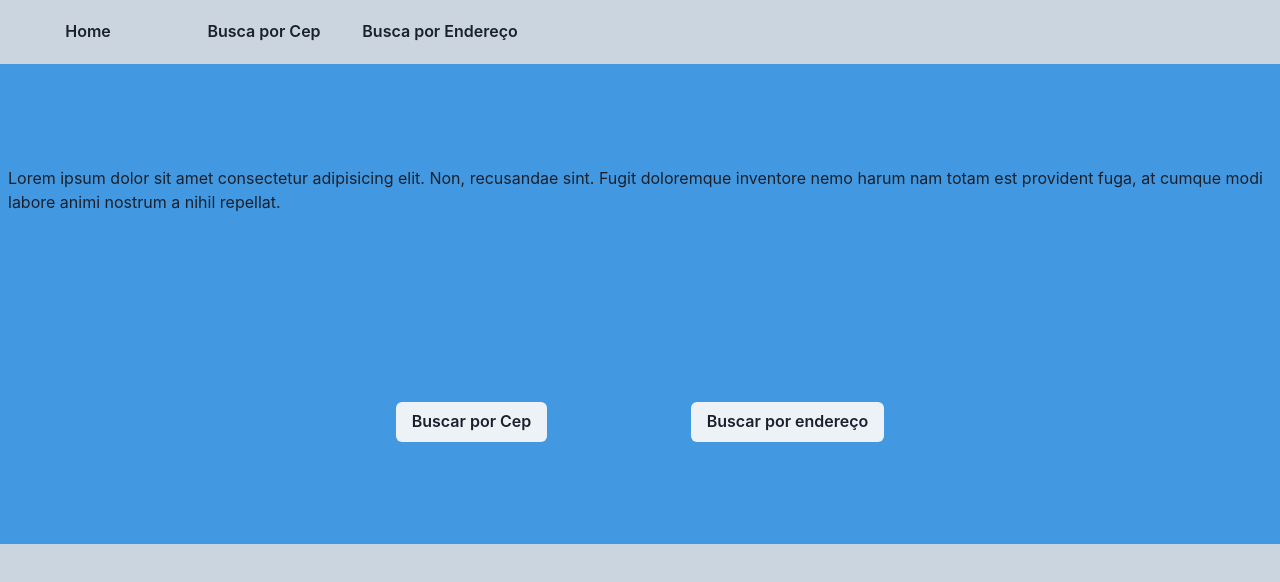
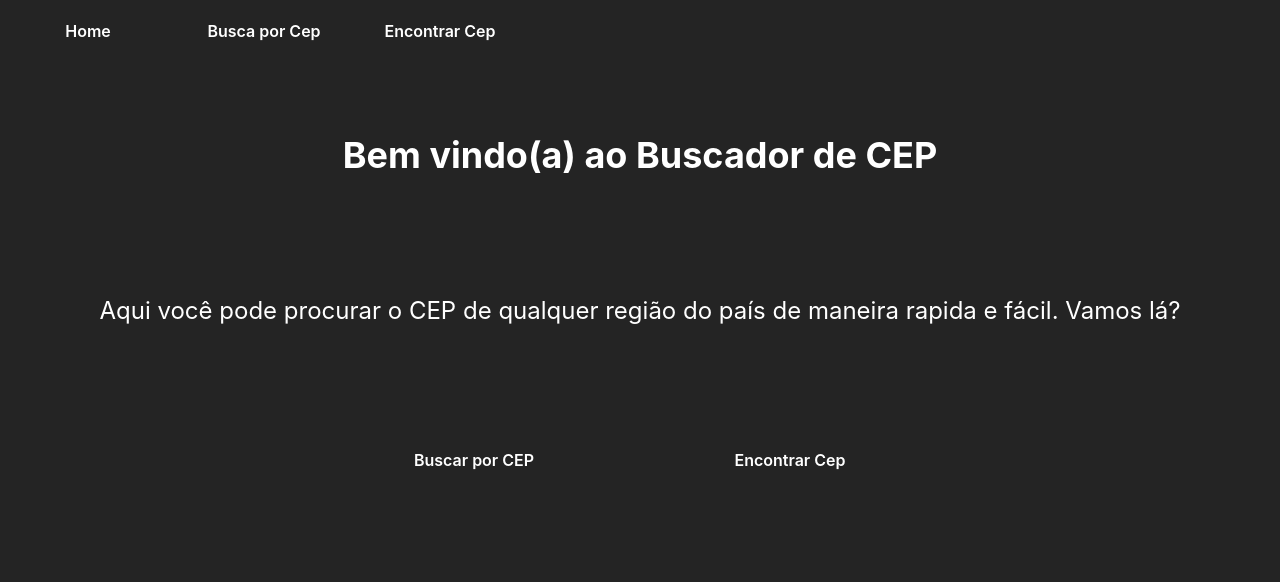
Before and after one commit to uLuccas/searchCep, a React (Create React App) app: page / in a window 1280 px wide. Shown: the top 582 px of the page. Built offline with nearby package versions, Linux system fonts and the light colour scheme.

Commit message:
style home screen

```diff
--- a/src/components/button/index.tsx
+++ b/src/components/button/index.tsx
@@ -1,9 +1,25 @@
 import { Button, Flex, Text } from "@chakra-ui/react";
+import { useNavigate } from "react-router-dom";
 
-export function Butto() {
+interface IButtonProps {
+  title: string;
+  redirect?: string;
+}
+
+export function ButtonCustom({ title, redirect }: IButtonProps) {
+  const navigate = useNavigate();
+
+  const buttonStyle = {
+    bg: "transparent",
+    w: "10rem",
+    mr: "1rem",
+    _hover: { bg: "#1B1B1B" },
+    _active: { bg: "#1B1B1B" },
+  };
+
   return (
-    <Button>
-      <Text>button here</Text>
+    <Button sx={buttonStyle} onClick={() => navigate(`/${redirect}`)}>
+      <Text color={"#fff"} bg={"transparent"} >{title}</Text>
     </Button>
   );
 }
--- a/src/components/header/index.tsx
+++ b/src/components/header/index.tsx
@@ -1,20 +1,28 @@
 import { Button, Flex, Text } from "@chakra-ui/react";
 import { useNavigate } from "react-router-dom";
+import { ButtonCustom } from "../button";
 
 export function Header() {
-  const navigate = useNavigate()
-
+  const navigate = useNavigate();
+  const buttonStyle = {
+    bg: "transparent",
+    w: "10rem",
+    mr: "1rem",
+    _hover: { bg: "#1B1B1B" },
+    _active: { bg: "#1B1B1B" },
+  };
   return (
-    <Flex  w={"100%"} h={"16"} alignItems={"center"} p={"2"}>
-      <Button bg={"transparent"} w={"10rem"} mr={"1rem"} _hover={{bg: "black"}} onClick={()=> navigate("/")}>
-        <Text>Home</Text>
-      </Button>
-      <Button bg={"transparent"} w={"10rem"} mr={"1rem"} onClick={()=> navigate("/search")}>
-        <Text>Busca por Cep</Text>
-      </Button>
-      <Button bg={"transparent"} w={"10rem"} onClick={()=> navigate("/searchAddress")}>
-        <Text>Busca por Endereço</Text>
-      </Button>
+    <Flex
+      w={"100%"}
+      h={"16"}
+      alignItems={"center"}
+      p={"2"}
+      boxShadow={"md"}
+      bg={"#242424"}
+    >
+      <ButtonCustom title="Home" redirect="" />
+      <ButtonCustom title="Busca por Cep" redirect="search" />
+      <ButtonCustom title="Encontrar Cep" redirect="searchAddress" />
     </Flex>
   );
 }
--- a/src/pages/address/index.tsx
+++ b/src/pages/address/index.tsx
@@ -144,7 +144,7 @@ export function SearchByAddress() {
         h={"90%"}
       >
         <Text fontWeight={"bold"} fontSize={"2xl"}>
-          Buscar endereço por Endereço
+          Buscar CEP
         </Text>
 
         <form action="">
--- a/src/pages/home/index.tsx
+++ b/src/pages/home/index.tsx
@@ -1,30 +1,32 @@
 import { Flex, Text, Box, Button } from "@chakra-ui/react";
 import { useNavigate } from "react-router-dom";
+import { ButtonCustom } from "../../components/button";
 import { Header } from "../../components/header";
 
 export function Home() {
-  const navigate = useNavigate()
+
   return (
-    <Flex bg={"gray.300"} w={"100%"} flexDir={"column"} h={"100vh"}>
+    <Flex w={"100%"} flexDir={"column"} h={"100vh"}>
       <Header />
       <Box
         p={2}
         alignItems={"center"}
-        bg={"blue.400"}
+        color={"#fff"}
         h={"30rem"}
         display={"flex"}
         flexDir={"column"}
         justifyContent={"space-around"}
       >
-
-        <Text>
-          Lorem ipsum dolor sit amet consectetur adipisicing elit. Non,
-          recusandae sint. Fugit doloremque inventore nemo harum nam totam est
-          provident fuga, at cumque modi labore animi nostrum a nihil repellat.
+        <Text fontWeight={"bold"} fontSize={"4xl"}>
+          Bem vindo(a) ao Buscador de CEP
         </Text>
-        <Flex w={'50%'} justifyContent={"space-around"}>
-          <Button onClick={()=> navigate("/search")}>Buscar por Cep</Button>
-          <Button onClick={()=> navigate("/searchAddress")}>Buscar por endereço</Button>
+        <Text fontSize={"2xl"}>
+          Aqui você pode procurar o CEP de qualquer região do país de maneira
+          rapida e fácil. Vamos lá?
+        </Text>
+        <Flex w={"50%"} justifyContent={"space-around"}>
+          <ButtonCustom title="Buscar por CEP" redirect="search" />
+          <ButtonCustom title="Encontrar Cep" redirect="searchAddress" />
         </Flex>
       </Box>
     </Flex>
--- a/src/styles/global.css
+++ b/src/styles/global.css
@@ -3,6 +3,7 @@ body,
 html {
   margin: 0;
   padding: 0;
+  background-color :#242424;
 }
 
 body::-webkit-scrollbar {
```
